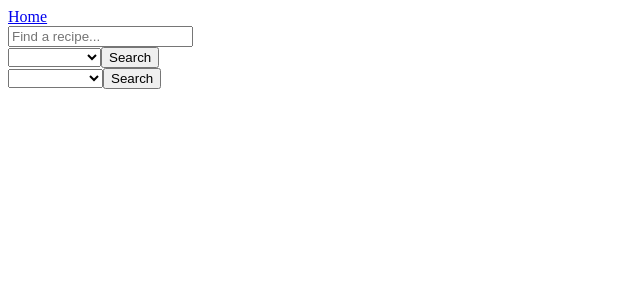
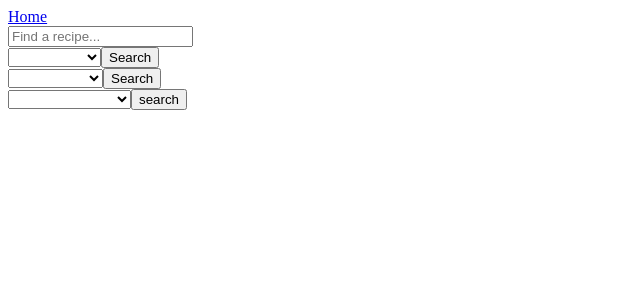
Before and after one commit to xiangyisss/FoodRecipes, a Vue app: page / in a window 1280 px wide. Shown: the top 300 px of the page, without its empty margins (0-640 px from the left). Built offline with nearby package versions, Linux system fonts and the light colour scheme.

Commit message:
Basebutton

```diff
--- a/src/components/DietType.vue
+++ b/src/components/DietType.vue
@@ -0,0 +1,30 @@
+<template>
+  <div>
+    <select v-model="diettype">
+      <option value="Gluten Free">Gluten Free</option>
+      <option value="Vegetarian">Vegetarian</option>
+      <option value="Pescetarian">Pescetarian</option>
+      <option value="Lacto-Vegetarian">Lacto-Vegetarian</option>
+      <option value="Ovo-Vegetarian">Ovo-Vegetarian</option>
+      <option value="Ketogenic">Ketogenic</option>
+    </select>
+    <button @click="button">search</button>
+  </div>
+</template>
+
+<script>
+export default {
+  data() {
+    return {
+      diettype: "",
+    };
+  },
+  methods: {
+    button() {
+      this.$store.dispatch("getDietType", this.diettype);
+    },
+  },
+};
+</script>
+
+<style lang="scss" scoped></style>
--- /dev/null
+++ b/src/components/DietTypeList.vue
@@ -0,0 +1,15 @@
+<template>
+  <div v-for="type in diettype" :key="type.index">
+    <img :src="type.image" alt="" />
+    <p>{{ type.title }}</p>
+  </div>
+</template>
+
+<script>
+import { mapState } from "vuex";
+export default {
+  computed: mapState(["diettype"]),
+};
+</script>
+
+<style lang="scss" scoped></style>
--- a/src/components/MealType.vue
+++ b/src/components/MealType.vue
@@ -1,6 +1,6 @@
 <template>
   <div>
-    <select v-model="type" :placeholder="type">
+    <select v-model="mealtype">
       <option value="dessert">Dessert</option>
       <option value="breakfast">Breakfast</option>
       <option value="appetizer">Appetizer</option>
@@ -22,12 +22,12 @@
 export default {
   data() {
     return {
-      type: "",
+      mealtype: "",
     };
   },
   methods: {
     button() {
-      this.$store.dispatch("getMealType", this.type);
+      this.$store.dispatch("getMealType", this.mealtype);
     },
   },
 };
--- a/src/store/index.js
+++ b/src/store/index.js
@@ -9,7 +9,7 @@ export default createStore({
     cousine: [],
     recipedetail: [],
     mealtype: "",
-    diet: "",
+    diettype: "",
   },
   mutations: {
     GET_RECIPES(state, recipes) {
@@ -30,8 +30,8 @@ export default createStore({
     GET_MEALTYPE(state, mealtype) {
       state.mealtype = mealtype;
     },
-    GET_DIET_RECIPES(state, diet) {
-      state.diet = diet;
+    GET_DIET_RECIPES(state, diettype) {
+      state.diettype = diettype;
     },
   },
   actions: {
@@ -100,12 +100,20 @@ export default createStore({
     //     //console.log("Somgthing wrong.");
     //   }
     // },
-    getMealType({ commit }, type, diet) {
+    getMealType({ commit }, type) {
       axios
         .get(
-          `https://api.spoonacular.com/recipes/complexSearch?&apiKey=376a071d9e3f4a76a57cb68329ff1cff&type=${type}$diet=${diet}`
+          `https://api.spoonacular.com/recipes/complexSearch?&apiKey=376a071d9e3f4a76a57cb68329ff1cff&type=${type}`
         )
         .then((res) => commit("GET_MEALTYPE", res.data.results))
+        .catch((err) => console.log(err));
+    },
+    getDietType({ commit }, diettype) {
+      axios
+        .get(
+          `https://api.spoonacular.com/recipes/complexSearch?&apiKey=376a071d9e3f4a76a57cb68329ff1cff&diet=${diettype}`
+        )
+        .then((res) => commit("GET_DIET_RECIPES", res.data.results))
         .catch((err) => console.log(err));
     },
   },
--- a/src/views/Home.vue
+++ b/src/views/Home.vue
@@ -11,6 +11,8 @@
     <cousine />
     <meal-type />
     <meal-type-list />
+    <diet-type />
+    <diet-type-list />
 
     <div v-for="recipe in recipes" :key="recipe">
       <router-link :to="{ name: 'recipedetails', params: { id: recipe.id } }">
@@ -26,8 +28,10 @@ import { mapState } from "vuex";
 import Cousine from "../components/Cousine.vue";
 import MealType from "../components/MealType.vue";
 import MealTypeList from "@/components/MealTypeList.vue";
+import DietType from "@/components/DietType.vue";
+import DietTypeList from "../components/DietTypeList.vue";
 export default {
-  components: { Cousine, MealType, MealTypeList },
+  components: { Cousine, MealType, MealTypeList, DietType, DietTypeList },
   name: "Home",
   data() {
     return {
```
Also changed, not shown: src/components/BaseButton.vue (added, +7 -0 lines).
